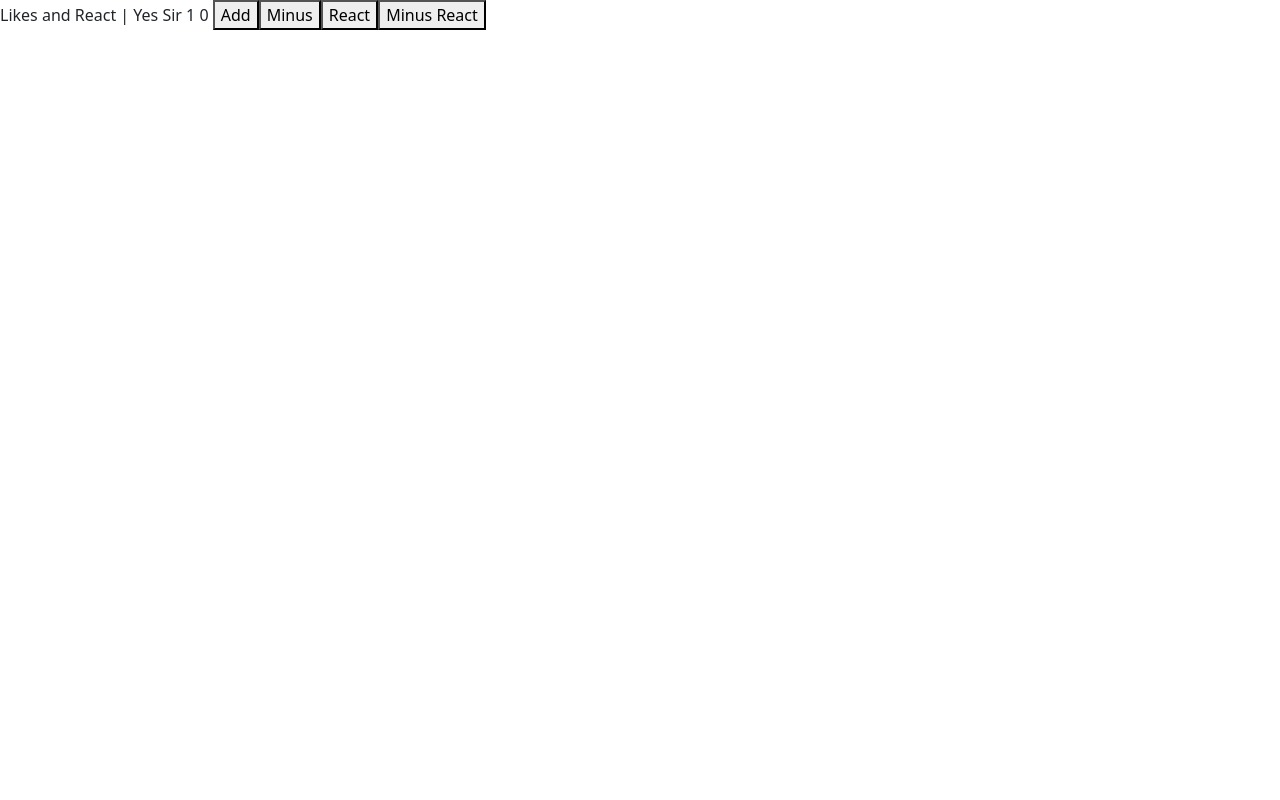
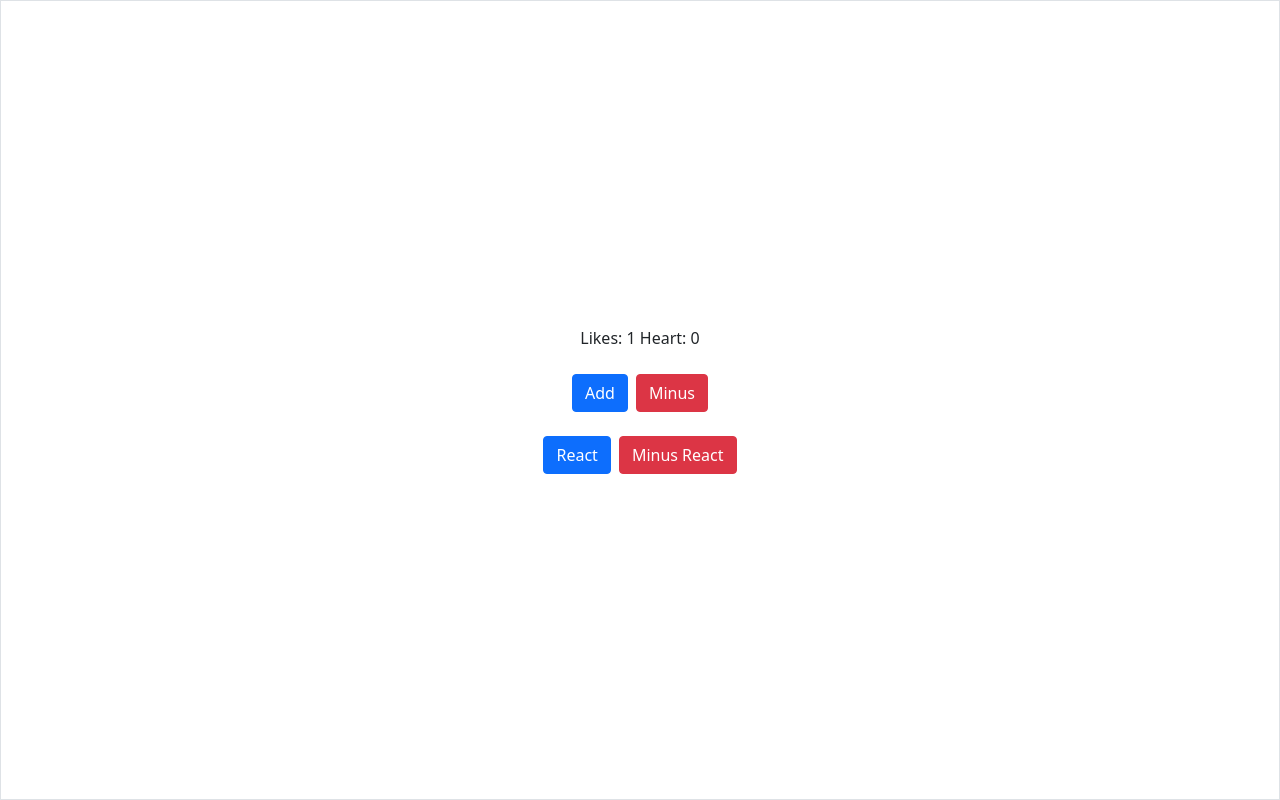
Before and after one commit to bluezone10/vue-project, a plain HTML site: page index.html in a window 1280 px wide. Drawn offline with nearby package versions, Linux system fonts and the light colour scheme.

Commit message:
Added a new style

```diff
--- a/index.html
+++ b/index.html
@@ -12,14 +12,20 @@
     </style>
 </head>
 <body>
-    <div id="appContainer">
-        Likes and React | Yes Sir
-        {{ likes }}
-        {{ heart }}
-        <button id="button" v-on:click="addLikes()">Add</button>
-        <button id="button" v-on:click="minusLikes()">Minus</button>
-        <button v-on:click="heart++">React</button>
-        <button v-on:click="heart--">Minus React</button>
+    <div id="appContainer" class="d-flex align-items-center justify-content-center border flex-column w-100 gap-4" style="height: 100vh">
+        <div class="text-center">
+            Likes: {{ likes }}
+            Heart: {{ heart }}
+        </div>
+        <div class="d-flex justify-content-center gap-2">
+            <button id="button" class="btn btn-primary" v-on:click="addLikes()">Add</button>
+            <button id="button" class="btn btn-danger" v-on:click="minusLikes()">Minus</button>
+        </div>
+        <div class="d-flex justify-content-center gap-2">
+            <button v-on:click="heart++" class="btn btn-primary">React</button>
+            <button v-on:click="heart--" class="btn btn-danger">Minus React</button>
+        </div>
+
     </div>
 </body>
 <script src="https://cdn.jsdelivr.net/npm/bootstrap@5.0.2/dist/js/bootstrap.bundle.min.js" integrity="sha384-MrcW6ZMFYlzcLA8Nl+NtUVF0sA7MsXsP1UyJoMp4YLEuNSfAP+JcXn/tWtIaxVXM" crossorigin="anonymous"></script>
```
